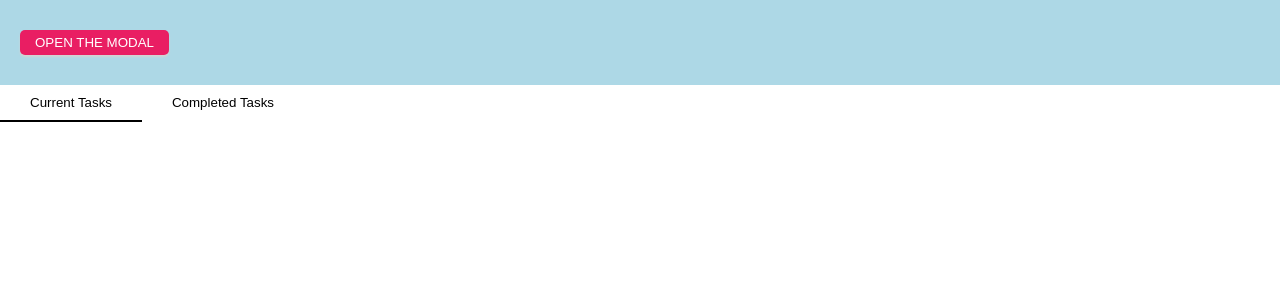
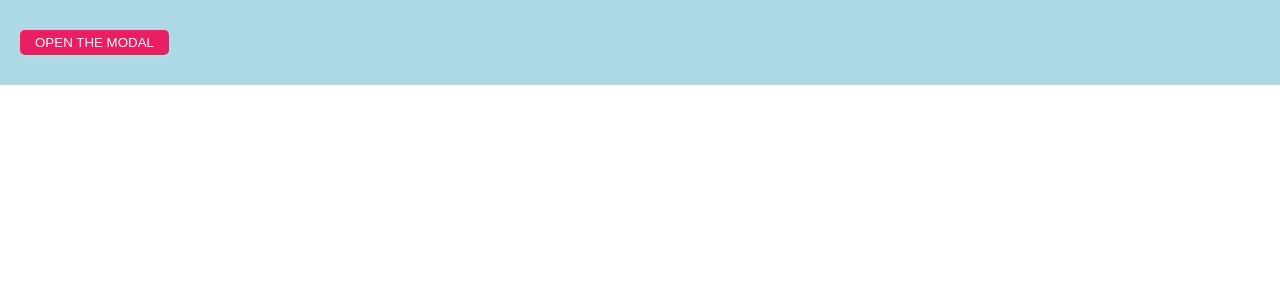
Before and after one commit to caleb-alberto/todo_list_web_app, a React (Create React App) app: page / in a window 1280 px wide. Shown: the top 300 px of the page. Built offline with nearby package versions, Linux system fonts and the light colour scheme.

Commit message:
refactored the codebase

```diff
--- a/src/App.js
+++ b/src/App.js
@@ -23,7 +23,7 @@ function Popup({ bool, setbool, taskList, setTaskList }) {
       <input onChange={(e) => setNameInput(e.target.value)} />
       <p>make a description: </p>
       <input onChange={(e) => setDescInput(e.target.value)} />
-      <Button onClick={() => {createTask(); setbool(false)}} theme={"blue"} style={{ float: 'right' }}>
+      <Button onClick={() => {createTask(); setbool(false); setNameInput(""); setDescInput("")}} theme={"blue"} style={{ float: 'right' }}>
       create task</Button>
     </Modal>
   );
@@ -61,53 +61,33 @@ const Button = styled.button`
   }
 `;
 
-const Tab = styled.button`
-  padding: 10px 30px;
-  cursor: pointer;
-  opacity: 1;
-  background: white;
-  border: 0;
-  outline: 0;
-  border-bottom: 2px solid transparent;
-  transition: ease border-bottom 250ms;
-  ${({ active }) =>
-    active &&
-    `
-    border-bottom: 2px solid black;
-    opacity: 1;
-  `}
-`;
-const types = ["Current Tasks", "Completed Tasks"];
 
-function TabGroup({ taskList }) {
-  const [active, setActive] = useState(types[0]);
+function RenderTasks({ taskList }) {
+  const taskListIncomplete = [];
+  const taskListComplete = [];
+
+  taskList.forEach(task => {
+    if (task.status) {
+      taskListComplete.push(task);
+    } else {
+      taskListIncomplete.push(task);
+    }
+  });
+
 
   return (
-    <>
-      <div>
-        {types.map((type) => (
-          <Tab
-            key={type}
-            active={active === type}
-            onClick={() => setActive(type)}
-          >
-            {type}
-          </Tab>
-        ))}
-      </div>
-      <p />
-      <ul>
-        {taskList.map((it, index) => (
-          <li key={index}>{it.name} <br /> {it.desc}</li>
-        ))}
-      </ul>
-    </>
-  );
-}
+  <ul>
+    {taskListIncomplete.map((it, index) => (
+      <li key={index}>{it.name} <br /> {it.desc}</li>
+    ))}
+  </ul>
+)}
+
 
 export default function App() {
   const [isModalOpen, setModalOpen] = useState(false);
   const [taskListArray, setTaskListArray] = useState([]);
+
 
   return (
     <>
@@ -123,7 +103,7 @@ export default function App() {
         />
       </div>
       <div>
-        <TabGroup taskList={taskListArray} />
+      <RenderTasks taskList={taskListArray}/>
       </div>
     </>
   );
```
